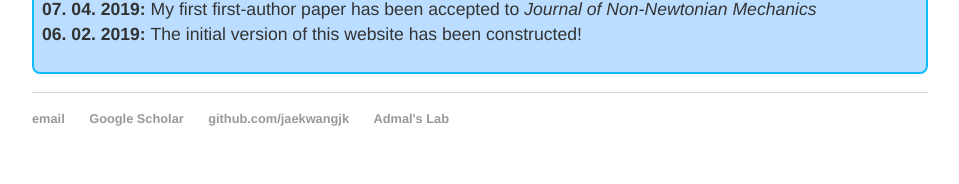
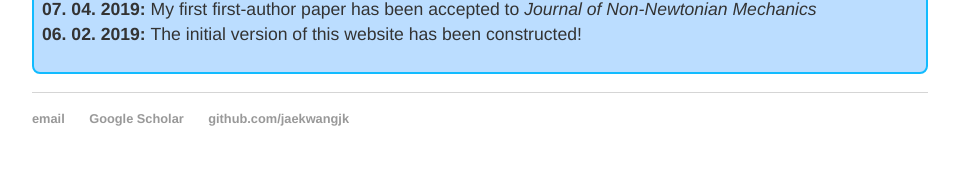
Before and after one commit to jaekwangjk/jaekwangjk.github.io, a Jekyll site: the page built from index.html, in a window 1280 px wide. Shown: the part 1035-1219 px from the top of the page, without its empty margins (160-1119 px from the left). Built offline with Jekyll 4.4.1, drawn with Linux system fonts in a browser that asks for light colours.

Commit message:
Update default.html

```diff
--- a/_layouts/default.html
+++ b/_layouts/default.html
@@ -28,7 +28,6 @@
 					<li><a class="two" href="https://scholar.google.com.au/citations?user=cUC6V7kAAAAJ&hl=en">
 					Google Scholar</a></li>
 	        		<li><a class="two" href="https://github.com/jaekwangjk">github.com/jaekwangjk</a></li>
-					<li><a class="two" href="https://publish.illinois.edu/admal/">Admal's Lab</a></li>
 			</ul>
 			</footer>
 
```
